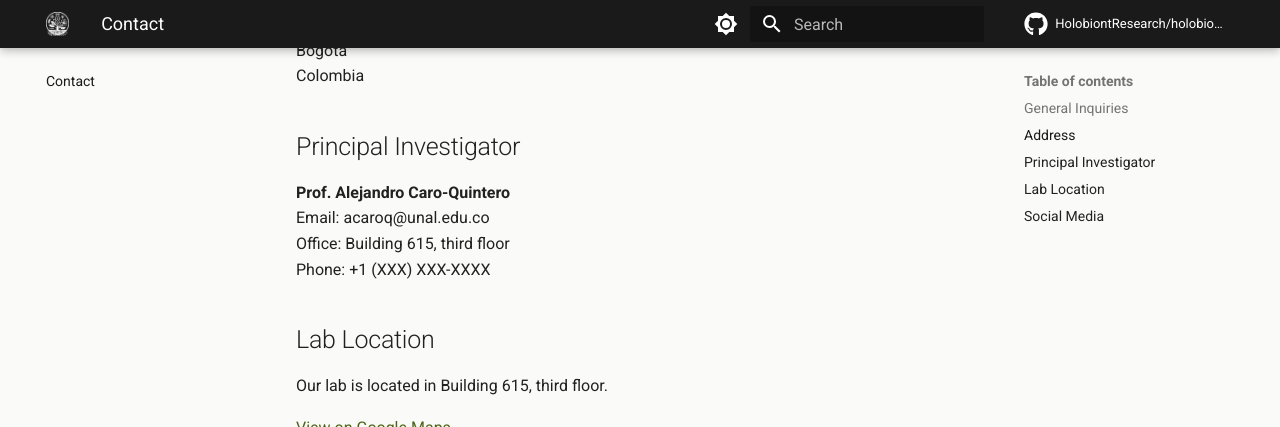
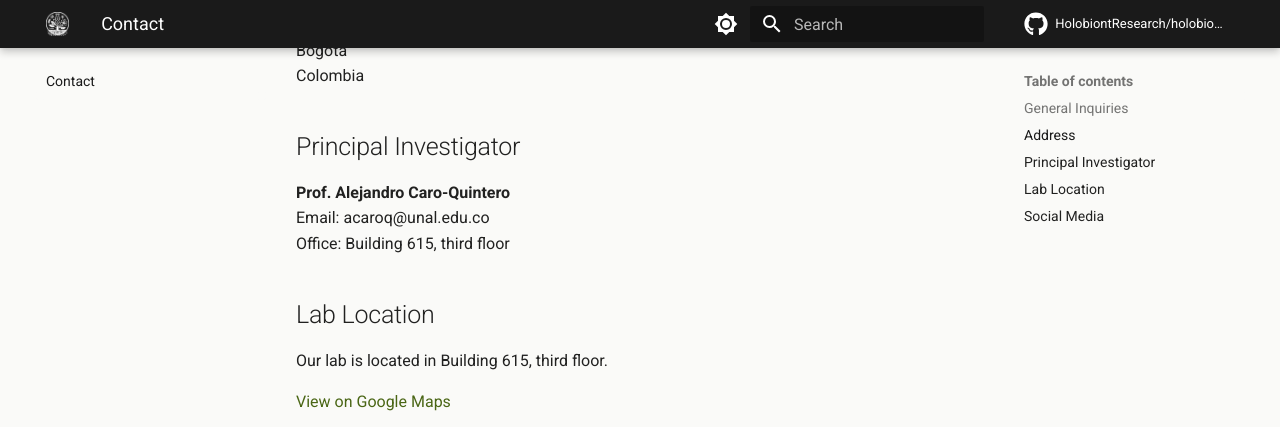
Before and after one commit to HolobiontResearch/holobionts-website, an MkDocs documentation site: the page built from docs/contact.md, in a window 1280 px wide and 900 px high, scrolled down 472 px, cut to the strip 0-427 px from the top of the window. Built offline with MkDocs 1.6.1 and Material for MkDocs 9.7.7, drawn with Linux system fonts in a browser that asks for light colours; comment, search, counter and statistics services are not loaded.

Commit message:
Remove phone

```diff
--- a/docs/contact.md
+++ b/docs/contact.md
@@ -18,7 +18,6 @@ Colombia
 **Prof. Alejandro Caro-Quintero**
 Email: acaroq@unal.edu.co
 Office: Building 615, third floor
-Phone: +1 (XXX) XXX-XXXX
 
 ## Lab Location
 
```
